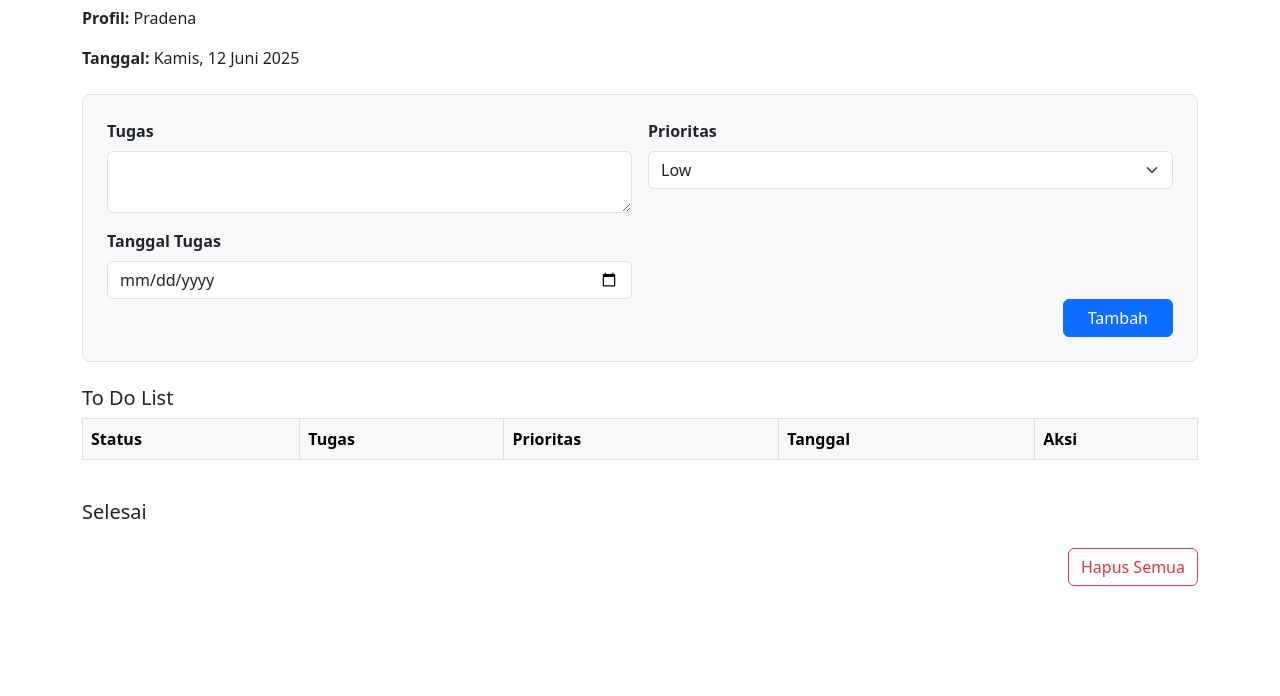
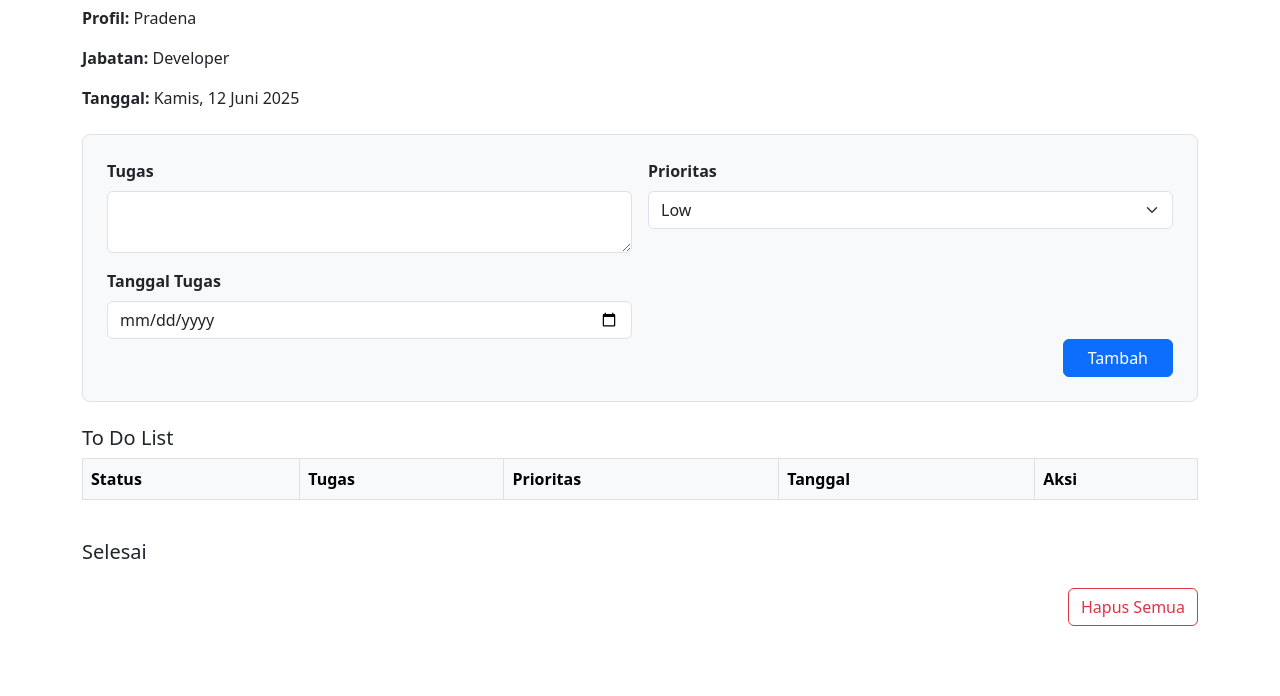
Before and after one commit to pradenamulya/to-do-list, a plain HTML site: page index.html in a window 1280 px wide. Shown: the part 104-800 px from the top of the page. Drawn offline with nearby package versions, Linux system fonts and the light colour scheme.

Commit message:
Add jabatan

```diff
--- a/index.html
+++ b/index.html
@@ -14,6 +14,7 @@
 
     <div class="mb-4">
         <p><strong>Profil:</strong> Pradena</p>
+        <p><strong>Jabatan:</strong> Developer</p>
         <p><strong>Tanggal:</strong> <span id="currentDate"></span></p>
     </div>
 
```
